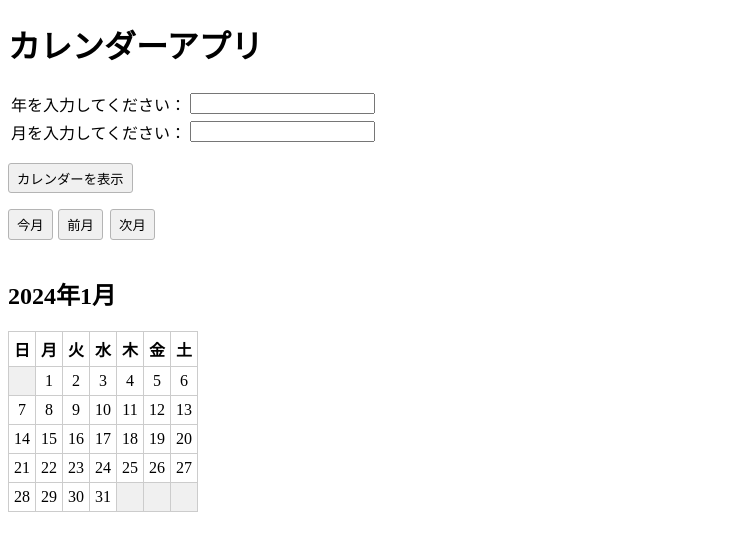
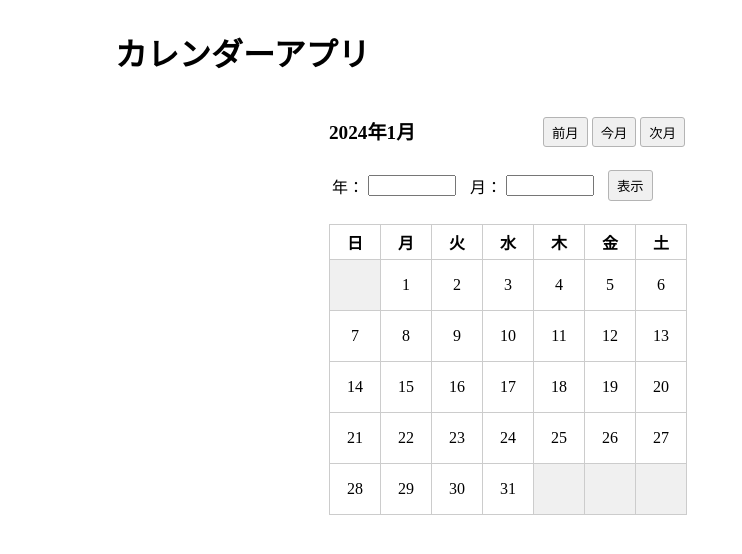
Before and after one commit to oiz-y/php-learning, a PHP site: page / in a window 1280 px wide. Shown: the top 554 px of the page, without its empty margins (0-742 px from the left). Run offline with PHP 8.4, Linux system fonts and the light colour scheme.

Commit message:
12カラムグリッドデザイン導入

```diff
--- a/12.カレンダーアプリ/index.php
+++ b/12.カレンダーアプリ/index.php
@@ -5,7 +5,11 @@
   <link rel="stylesheet" type="text/css" href="styles/style.css">
 </head>
 <body>
+
+<div class="wrapper">
+<div class="AppHeader">
   <h1>カレンダーアプリ</h1>
+</div>
 
 <?php
 
@@ -29,17 +33,23 @@ include 'set_session_variables.php';
 
 ?>
 
+<!-- 表示中のカレンダーの年月 -->
+<div class="DisplayingDateLine">
+<?php
+if ($_SERVER['REQUEST_METHOD'] == 'GET') {
+  echo '<span class="h2Header">' . $_SESSION['year'] . '年' . $_SESSION['month'] . '月</span>';
+}
+?>
+</div>
+
+<!-- 前月・今月・次月ボタン -->
+<?php include 'transition_month.php'; ?>
+
 <!-- 入力フォーム -->
 <?php include 'input_form.php'; ?>
 
-<!-- 閲覧中のカレンダーの年月 -->
-<?php
-if ($_SERVER['REQUEST_METHOD'] == 'GET') {
-  echo '<h2>' . $_SESSION['year'] . '年' . $_SESSION['month'] . '月</h2>';
-}
-?>
-
 <!-- カレンダー -->
+<div class="DisplayingCalendarArea">
   <table class="calendarTable">
     <tr class="calendarTableRow">
       <th class="calendarTableHeader">日</th>
@@ -57,6 +67,7 @@ if ($_SERVER['REQUEST_METHOD'] == 'GET') {
       get_calendar($_SESSION['year'], $_SESSION['month']);
     ?>
   </table>
+</div>
 
 </body>
 </html>
--- a/12.カレンダーアプリ/input_form.php
+++ b/12.カレンダーアプリ/input_form.php
@@ -1,48 +1,20 @@
-<!-- 初期化処理 -->
-<?php
-if ($_SERVER['REQUEST_METHOD'] == 'POST' && isset($_POST['init'])) {
-  header('Location: /');
-  exit();
-}
-?>
-
 <!-- 入力フォーム -->
-<form method="GET">
-  <table class="yearAndMonthPulldown">
+<div class="DateInputForm">
+  <form method="GET" class="test">
+    <table>
       <tr>
-      <td>年を入力してください：</td>
+        <td>年：</td>
         <td>
-        <input type="text" name="year" />
+          <input type="text" name="year" class="textForm" />
         </td>
-    </tr>
-    <tr>
-      <td>月を入力してください：</td>
+        <td>月：</td>
         <td>
-        <input type="text" name="month" />
+          <input type="text" name="month" class="textForm" />
+        </td>
+        <td>
+          <input type="submit" value="表示" class="generalButton" />
         </td>
       </tr>
     </table>
-  <input type="submit" value="カレンダーを表示" class="generalButton" />
   </form>
-
-<!-- 初期化ボタン -->
-<form method="POST" style="display: inline-block;">
-  <input type="hidden" name="init" />
-  <input type="submit" value="今月" class="generalButton" />
-</form>
-
-<!-- 前月ボタン -->
-<form style="display: inline-block;">
-  <input type="submit" value="前月" class="backButton generalButton" />
-  <input type="hidden" name="direction" value="previous" />
-  <input type="hidden" name="year" value="<?php echo isset($_SESSION['year']) ? $_SESSION['year'] : NULL ?>" />
-  <input type="hidden" name="month" value="<?php echo isset($_SESSION['month']) ? $_SESSION['month'] : NULL ?>" />
-</form>
-
-<!-- 次月ボタン -->
-<form style="display: inline-block;">
-  <input type="submit" value="次月" class="backButton generalButton" />
-  <input type="hidden" name="direction" value="next" />
-  <input type="hidden" name="year" value="<?php echo isset($_SESSION['year']) ? $_SESSION['year'] : NULL ?>" />
-  <input type="hidden" name="month" value="<?php echo isset($_SESSION['month']) ? $_SESSION['month'] : NULL ?>" />
-</form>
+</div>
--- a/12.カレンダーアプリ/styles/style.css
+++ b/12.カレンダーアプリ/styles/style.css
@@ -1,3 +1,39 @@
+.wrapper {
+    display: grid;
+    grid-template-columns: repeat(12, [col-start] 1fr);
+    gap: 20px;
+}
+
+.AppHeader {
+  grid-column: col-start 2 / -1;
+  grid-row: 1 / 2;
+}
+
+.DisplayingDateLine {
+  grid-column: col-start 4 / 6;
+  grid-row: 2 / 3;
+}
+
+.MonthTransitionButtonLine {
+  grid-column: col-start 6 / 8;
+  grid-row: 2 / 3;
+}
+
+.DateInputForm {
+  grid-column: col-start 4 / 8;
+  grid-row: 3 / 4;
+}
+
+.DisplayingCalendarArea {
+  grid-column: col-start 4 / 9;
+  grid-row: 4 / 6;
+}
+
+.h2Header {
+  font-size: 1.2rem;
+  font-weight: bold;
+}
+
 .calendarTable {
     border-collapse: collapse;
 }
@@ -10,6 +46,11 @@
     text-align: center;
 }
 
+.calendarTableColumn {
+  width: 40px;
+  height: 40px;
+}
+
 .emptyCell {
     background-color: rgb(240, 240, 240);
 }
@@ -17,11 +58,6 @@
 .dayCell:hover {
     background-color: rgb(230, 230, 230);
     cursor: pointer;
-}
-
-.nextButton,
-.backButton {
-    margin: 1rem 0.1rem;
 }
 
 .generalButton {
@@ -33,9 +69,11 @@
 
 .generalButton:hover {
     background-color: rgb(250, 250, 250);
+    border: solid 1px rgb(80, 80, 80);
     cursor: pointer;
 }
 
-.yearAndMonthPulldown {
-    margin: 1rem 0;
+.textForm {
+  width: 80px;
+  margin-right: 10px;
 }
--- /dev/null
+++ b/12.カレンダーアプリ/transition_month.php
@@ -0,0 +1,29 @@
+<!-- 初期化処理 -->
+<?php
+if ($_SERVER['REQUEST_METHOD'] == 'POST' && isset($_POST['init'])) {
+  header('Location: /');
+  exit();
+}
+?>
+
+<div class="MonthTransitionButtonLine">
+  <!-- 前月ボタン -->
+  <form style="display: inline-block;">
+    <input type="submit" value="前月" class="backButton generalButton" />
+    <input type="hidden" name="direction" value="previous" />
+    <input type="hidden" name="year" value="<?php echo isset($_SESSION['year']) ? $_SESSION['year'] : NULL ?>" />
+    <input type="hidden" name="month" value="<?php echo isset($_SESSION['month']) ? $_SESSION['month'] : NULL ?>" />
+  </form>
+  <!-- 初期化（今月）ボタン -->
+  <form method="POST" style="display: inline-block;">
+    <input type="hidden" name="init" />
+    <input type="submit" value="今月" class="generalButton" />
+  </form>
+  <!-- 次月ボタン -->
+  <form style="display: inline-block;">
+    <input type="submit" value="次月" class="backButton generalButton" />
+    <input type="hidden" name="direction" value="next" />
+    <input type="hidden" name="year" value="<?php echo isset($_SESSION['year']) ? $_SESSION['year'] : NULL ?>" />
+    <input type="hidden" name="month" value="<?php echo isset($_SESSION['month']) ? $_SESSION['month'] : NULL ?>" />
+  </form>
+</div>
```
Lines whose indentation alone changed are shown as unchanged.
